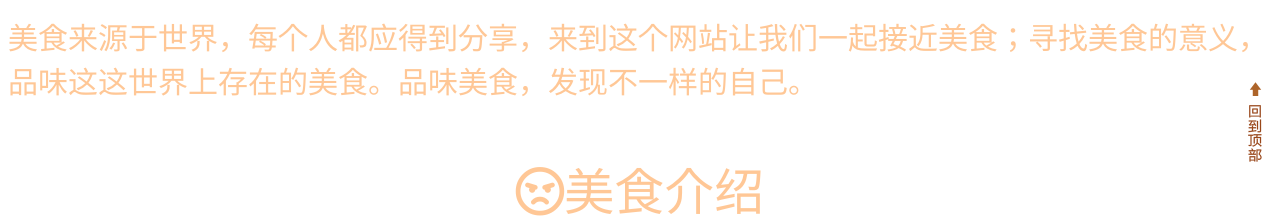
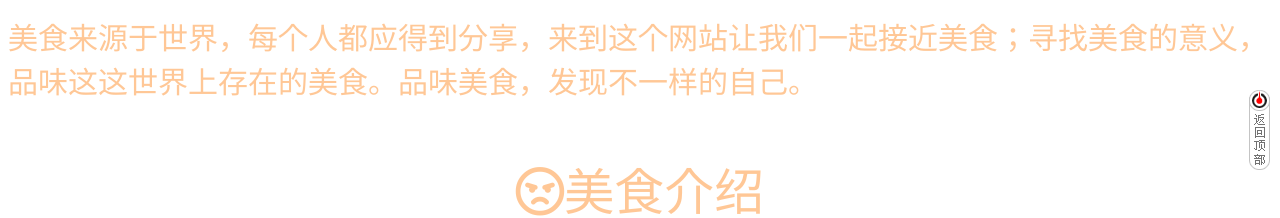
Before and after one commit to chenyingu/chenyingu.github.io, a plain HTML site: page index.html in a window 1280 px wide. Shown: the part 620-838 px from the top of the page. Drawn offline with Linux system fonts and the light colour scheme.

Commit message:
Update index.html

```diff
--- a/index.html
+++ b/index.html
@@ -9,7 +9,7 @@
   <body>
     <div style="position: fixed;bottom: 10px;right: 10px;opacity: 2;cursor: pointer;">
     	<a href="#">
-           <img src="https://chenyingu.github.io/5-120601155R1.png" alt=xixixi></a>
+           <img src="https://chenyingu.github.io/888.jpg" alt=xixixi></a>
         </a>
     </div>
 
```
